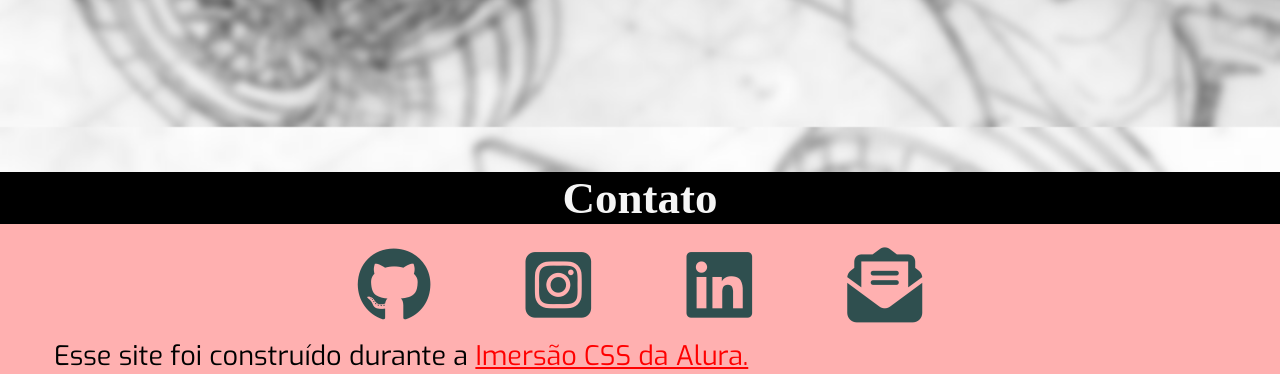
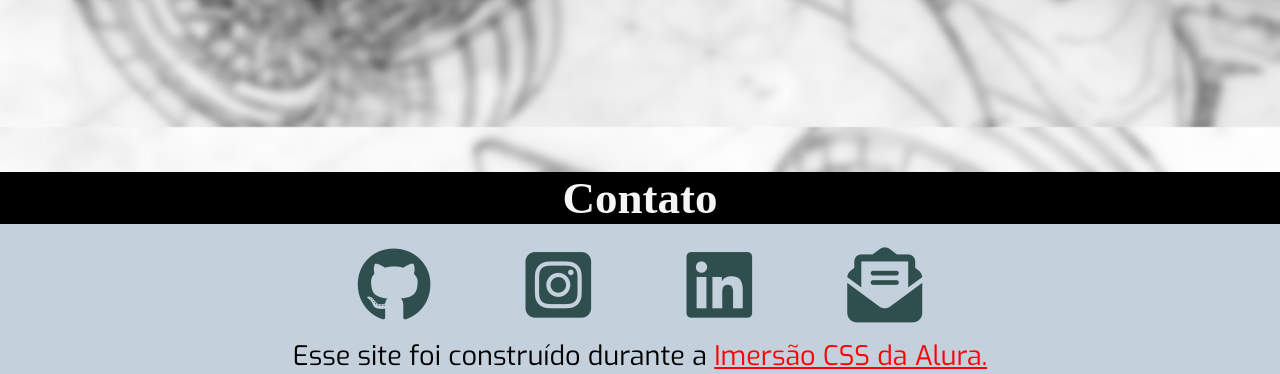
Before and after one commit to mazucotri/FelipeMazuco, a plain HTML site: page index.html in a window 1280 px wide. Shown: the part 3073-3447 px from the top of the page. Drawn offline with nearby package versions, Linux system fonts and the light colour scheme; a web font is replaced by a local one.

Commit message:
segunda versao - corrigida

```diff
--- a/CSS/estilos.css
+++ b/CSS/estilos.css
@@ -133,7 +133,7 @@ a {
       max-width: 1200px;
     }
   }
-.agradecimento p,
+
 .sobre p{
     color:black;
     font-size: 0.9em;
@@ -281,7 +281,7 @@ a {
 }
 .agradecimento,
 .contato{
-    background: rgb(255, 176, 176);
+    background: rgb(197, 208, 221);
 }
 
 .contato h2{
@@ -305,3 +305,9 @@ a {
     box-shadow: none;
     text-shadow: 0px 0px 20px darkslateblue;
 }
+
+.agradecimento p{
+    text-align: center;
+    color:black;
+    font-size: 0.9em;
+}
```
